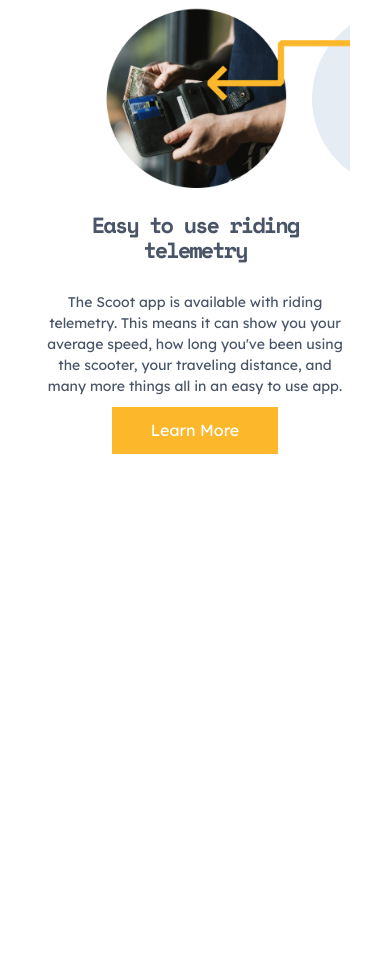
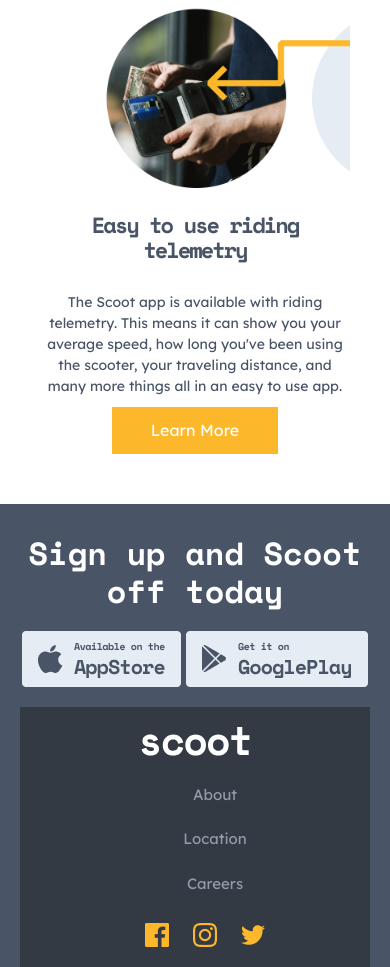
Before and after one commit to abdulazizOdiljanov/Scoot, a plain HTML site: page index.html in a window 390 px wide. Shown: the part 3225-4192 px from the top of the page. Before the commit the page ends 3679 px from the top, so only its background shows below. Drawn offline with Linux system fonts and the light colour scheme.

Commit message:
add footer

```diff
--- a/index.html
+++ b/index.html
@@ -201,7 +201,47 @@
   </main>
 
   <!-- FOOTER -->
-  <footer></footer>
+  <footer class="footer">
+    <div class="container footer__container">
+      <div class="footer__texts">
+        <h2 class="footer__title--text">Sign up and Scoot off today</h2>
+        <div class="dowland">
+          <img src="./img/1.png" alt="play store" class="footer__img">
+          <img src="./img/2.png" alt="google play" class="footer__img">
+        </div>
+      </div>
+
+      <nav class="footer__nav">
+        <div class="footer__logo">
+          <img src="./img/white logo.svg" alt="scoot" />
+
+          <ul class="navbar__list">
+
+
+            <li class="navbar__item">
+              <a href="#" class="navbar__item--linc">About</a>
+            </li>
+
+            <li class="navbar__item">
+              <a href="#" class="navbar__item--linc">Location</a>
+            </li>
+
+            <li class="navbar__item">
+              <a href="#" class="navbar__item--linc">Careers</a>
+            </li>
+
+
+          </ul>
+        </div>
+
+        <div class="contact">
+          <img src="./img/face.png" alt="facebook" />
+          <img src="./img/insta.png" alt="facebook" />
+          <img src="./img/twit.png" alt="facebook" />
+        </div>
+      </nav>
+    </div>
+  </footer>
 </body>
 
 </html>
--- a/scss/all-blokc/_footer.scss
+++ b/scss/all-blokc/_footer.scss
@@ -0,0 +1,104 @@
+.footer {
+   background-color: $pirple;
+   margin-top: 50px;
+
+   h2 {
+      color: $white;
+      font-size: 35px;
+      line-height: 1.2;
+      max-width: 400px;
+   }
+
+   &__texts {
+      display: flex;
+      padding-top: 30px;
+      align-items: center;
+      justify-content: space-between;
+   }
+
+   &__nav {
+      display: flex;
+      align-items: center;
+      justify-content: space-between;
+      background-color: $footer;
+      padding: 20px;
+
+      .footer__logo {
+         align-items: center;
+         display: flex;
+
+         ul {
+            display: flex;
+
+            li {
+               margin-left: 40px;
+            }
+         }
+      }
+
+      .contact {
+         img {
+            margin-left: 20px;
+         }
+      }
+   }
+}
+
+
+@media screen and (max-width: 820px) {
+   .footer {
+      &__texts {
+         display: block;
+         text-align: center;
+         align-items: center;
+
+         h2 {
+            margin: 0 auto;
+            font-size: 32px;
+         }
+
+         img {
+            padding: 20px 0;
+         }
+      }
+   }
+}
+
+@media screen and (max-width: 650px) {
+   .footer {
+      &__nav {
+         display: block;
+         margin: 0 auto;
+
+         .footer__logo {
+            display: block;
+            text-align: center;
+
+            img {
+               padding: 0 !important;
+               margin: 0 auto !important;
+            }
+
+            ul {
+               display: block;
+               li {
+                  margin: 0 auto !important;
+                  padding: 10px 0 !important;
+               }
+            }
+         }
+      }
+      .contact {
+         margin: 0 auto;
+         padding: 0;
+         text-align: center;
+         align-items: center;
+         div {
+            margin: 0 auto;
+            padding: 0;
+            text-align: center;
+            align-items: center;
+         }
+      }
+   }
+}
```
Also changed, not shown: css/main.css, 1 other file.
